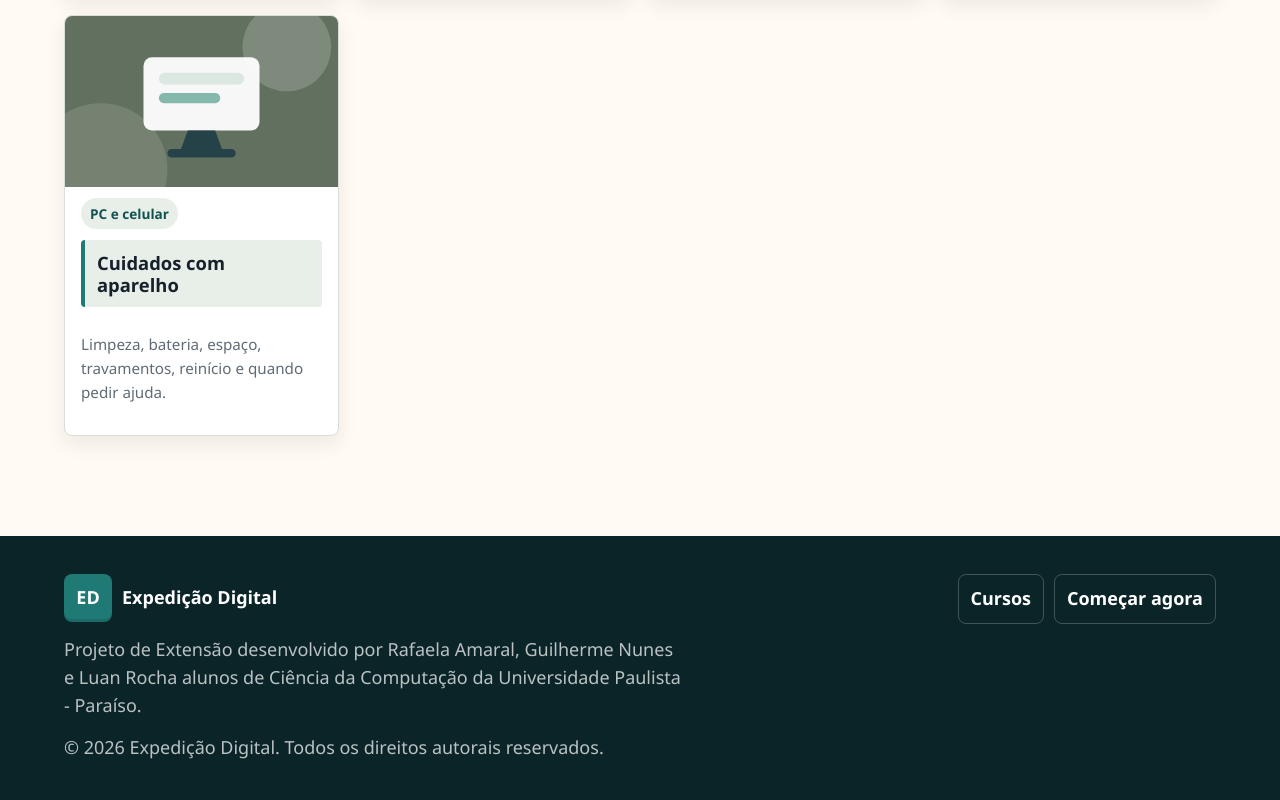
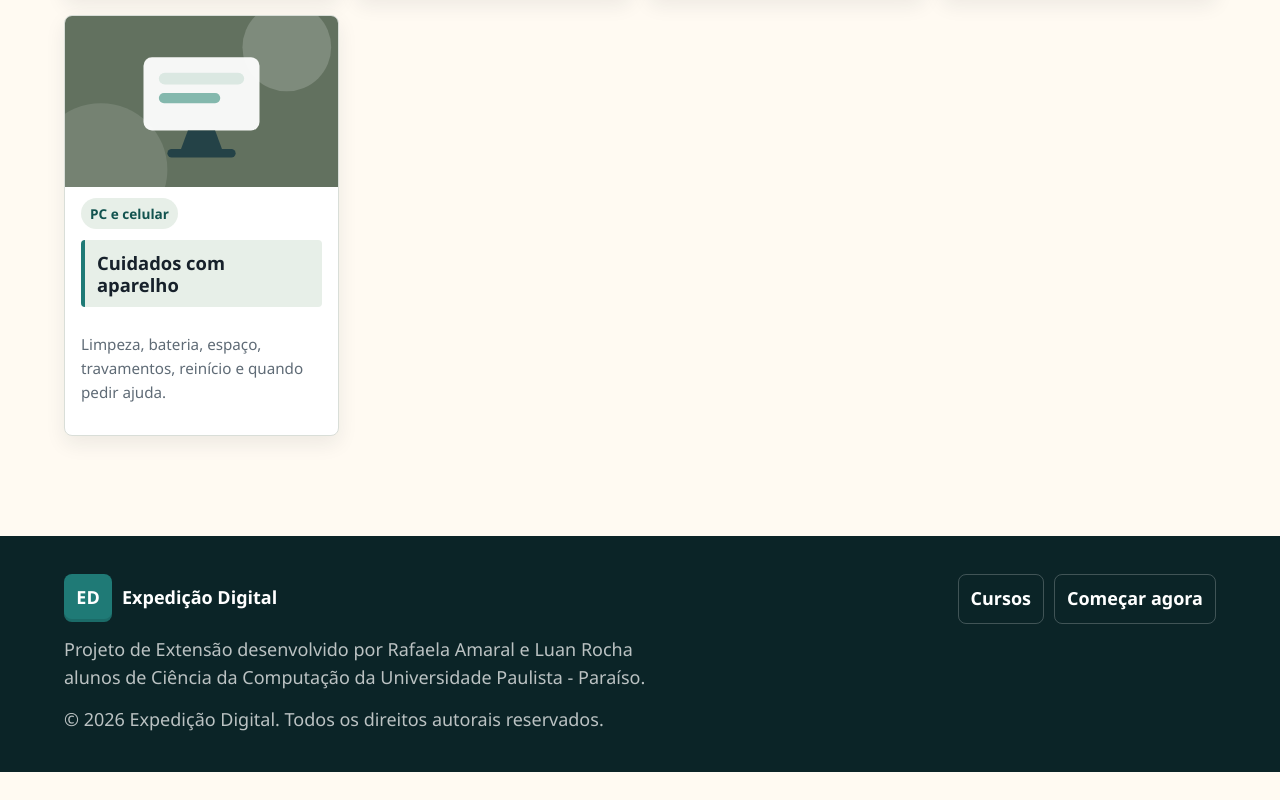
Before and after one commit to originalrafaela/Expedicao-Digital, a website: page index.html in a window 1280 px wide. Shown: the part 2110-2910 px from the top of the page. After the commit the page ends 2882 px from the top, so only its background shows below. Drawn offline with Linux system fonts and the light colour scheme.

Commit message:
Alteração index

```diff
--- a/index.html
+++ b/index.html
@@ -88,7 +88,7 @@
           <span>Expedição Digital</span>
         </a>
         <p>
-          Projeto de Extensão desenvolvido por Rafaela Amaral, Guilherme Nunes e Luan Rocha alunos de Ciência da Computação
+          Projeto de Extensão desenvolvido por Rafaela Amaral e Luan Rocha alunos de Ciência da Computação
           da Universidade Paulista - Paraíso.
         </p>
         <p>&copy; 2026 Expedição Digital. Todos os direitos autorais reservados.</p>
```
